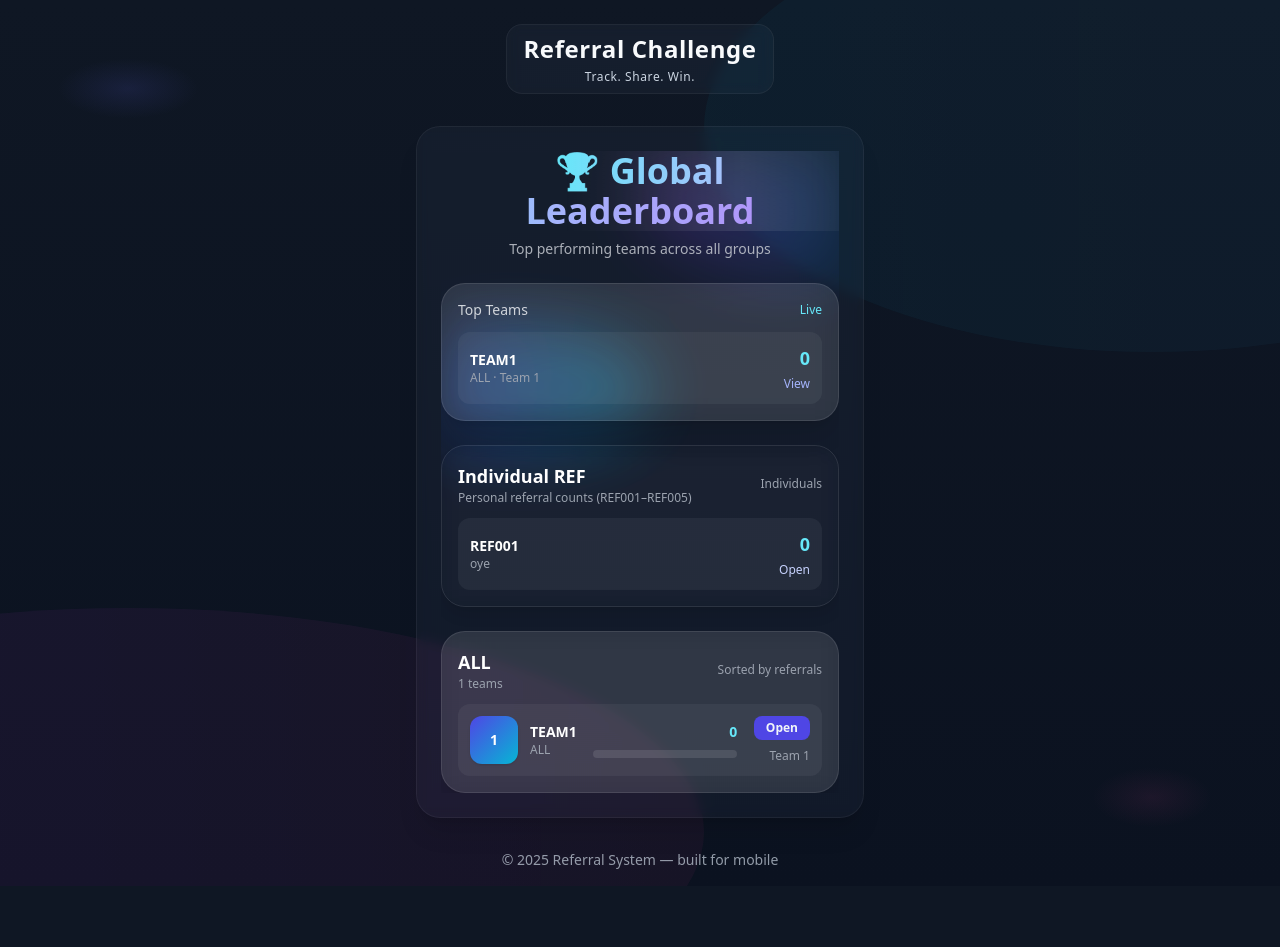
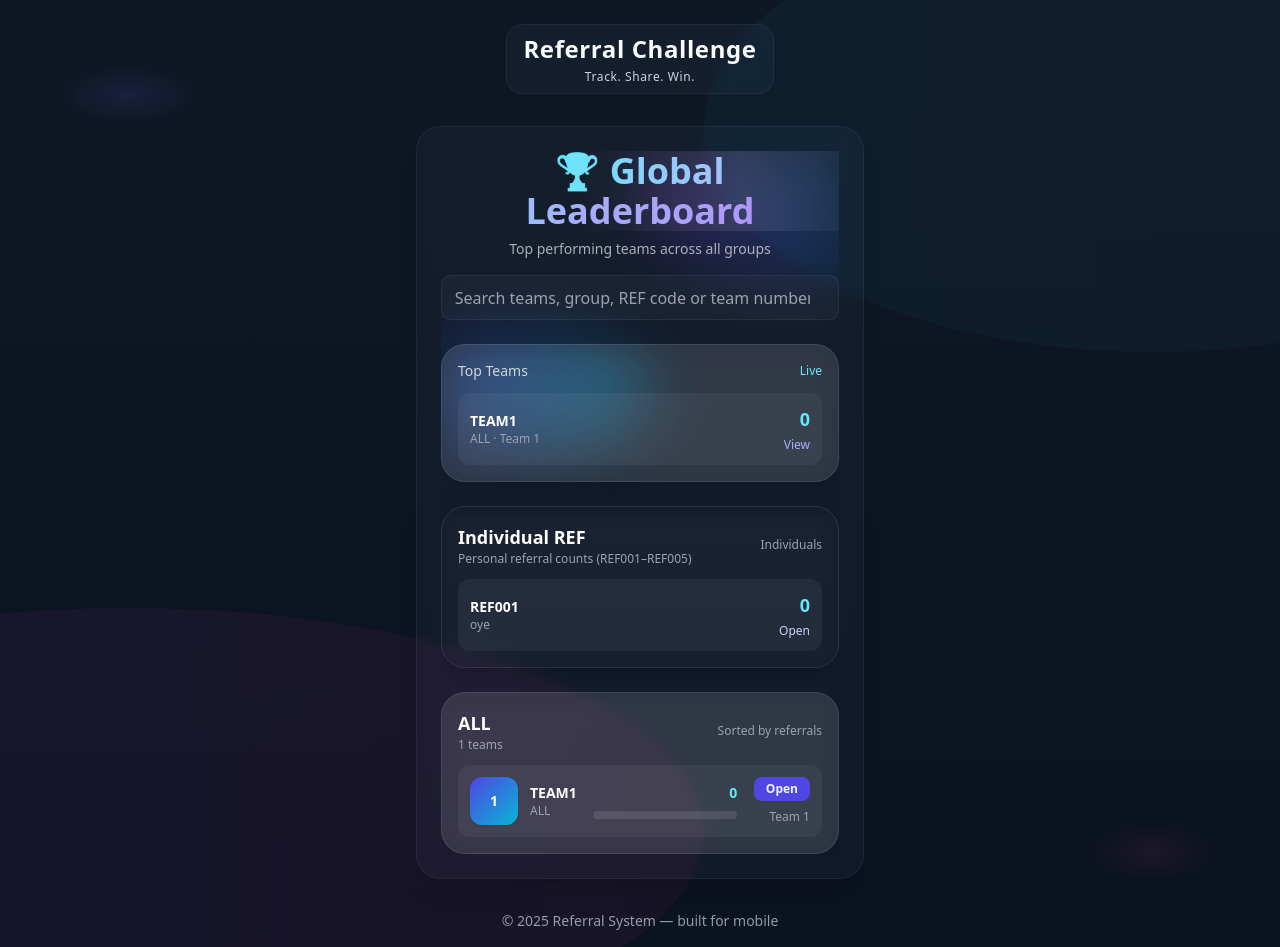
Before and after one commit to olamicreas/whatsapp_bot, a Flask app: page /public in a window 1280 px wide. Before the commit the page ends 869 px from the top, so only its background shows below. Run offline with Flask 3, Linux system fonts and the light colour scheme; some libraries are stand-ins or nearby versions.

Commit message:
Update leaderboard.html

```diff
--- a/templates/leaderboard.html
+++ b/templates/leaderboard.html
@@ -17,6 +17,10 @@
   @keyframes growWidth { from { width: 0%; } to { width: var(--w, 0%); } }
 
   .bg-blob { position: absolute; inset: 0; pointer-events: none; z-index: 0; filter: blur(30px) saturate(120%); opacity: 0.18; }
+
+  /* search box small tweaks */
+  #leaderboardSearch { width: 100%; padding: .6rem .8rem; border-radius: .6rem; border: 1px solid rgba(255,255,255,0.06); background: rgba(255,255,255,0.03); color: #fff; }
+  .no-results { text-align:center; padding:1rem; color:#cbd5e1; font-size: .95rem; }
 </style>
 
 <div class="relative overflow-hidden">
@@ -36,11 +40,18 @@
   </svg>
 
   <div class="space-y-6 relative z-10 animate-fade-slide">
-    <div class="text-center">
+
+    <!-- Header + Search -->
+    <div class="max-w-md mx-auto text-center">
       <h1 class="text-3xl sm:text-4xl font-extrabold shimmer">
         <span class="bg-clip-text text-transparent bg-gradient-to-r from-cyan-300 via-indigo-300 to-violet-400">🏆 Global Leaderboard</span>
       </h1>
       <p class="mt-2 text-sm text-gray-300/80">Top performing teams across all groups</p>
+
+      <!-- Search input -->
+      <div class="mt-4">
+        <input id="leaderboardSearch" placeholder="Search teams, group, REF code or team number (e.g. TEAM1, REF001, GroupName)" type="search" />
+      </div>
     </div>
 
     {# flatten all teams (excluding SOLO) for top5 calculation #}
@@ -57,7 +68,7 @@
     {% set top5 = top_sorted[-5:] | reverse %}
 
     {% if top5 %}
-    <div class="max-w-md mx-auto bg-white/10 border border-white/10 rounded-3xl p-4 shadow-xl backdrop-blur-lg">
+    <div id="topTeams" class="max-w-md mx-auto bg-white/10 border border-white/10 rounded-3xl p-4 shadow-xl backdrop-blur-lg">
       <div class="flex items-center justify-between mb-3">
         <div class="text-sm text-gray-300">Top Teams</div>
         <div class="text-xs text-cyan-300">Live</div>
@@ -65,7 +76,8 @@
 
       <div class="grid grid-cols-1 gap-2">
         {% for t in top5 %}
-        <div class="flex items-center justify-between p-3 bg-white/5 rounded-xl" style="animation: slideUpFade .45s ease both; animation-delay: {{ loop.index0 * 0.05 }}s;">
+        <div class="flex items-center justify-between p-3 bg-white/5 rounded-xl team-card"
+             data-tid="{{ t.tid }}" data-label="{{ t.label }}" data-group="{{ t.group }}" style="animation: slideUpFade .45s ease both; animation-delay: {{ loop.index0 * 0.05 }}s;">
           <div>
             <div class="text-sm font-semibold text-white">{{ t.label }}</div>
             <div class="text-xs text-gray-400">{{ t.group }} · Team {{ t.tid }}</div>
@@ -83,7 +95,7 @@
     {# SOLO / Individual REF section #}
     {% set solo = all_refs.get('SOLO') if all_refs is mapping else None %}
     {% if solo and solo|length %}
-    <div class="max-w-md mx-auto bg-white/6 border border-white/10 rounded-3xl p-4 shadow-lg backdrop-blur-md">
+    <div id="soloSection" class="max-w-md mx-auto bg-white/6 border border-white/10 rounded-3xl p-4 shadow-lg backdrop-blur-md">
       <div class="flex items-center justify-between mb-3">
         <div>
           <h3 class="text-lg font-bold text-white">Individual REF</h3>
@@ -94,7 +106,8 @@
 
       <div class="space-y-2">
         {% for ref_key, info in solo.items() %}
-        <div class="flex items-center justify-between p-3 rounded-xl bg-white/5">
+        <div class="flex items-center justify-between p-3 rounded-xl bg-white/5 solo-card"
+             data-refkey="{{ ref_key }}" data-label="{{ info.team_label or ref_key }}">
           <div>
             <div class="text-sm font-semibold text-white">{{ info.team_label or ref_key }}</div>
             <div class="text-xs text-gray-400">{{ ref_key }}</div>
@@ -115,11 +128,11 @@
     {% endif %}
 
     {# Full grouped leaderboard (skip SOLO group) #}
-    <div class="space-y-5">
+    <div id="groupsContainer" class="space-y-5">
       {% if all_refs %}
         {% for group, teams in all_refs.items() %}
           {% if group != 'SOLO' %}
-            <section class="max-w-md mx-auto bg-white/10 border border-white/10 rounded-3xl p-4 shadow-lg backdrop-blur-md">
+            <section class="group-section max-w-md mx-auto bg-white/10 border border-white/10 rounded-3xl p-4 shadow-lg backdrop-blur-md" data-group-name="{{ group }}">
               <header class="flex items-center justify-between mb-3">
                 <div>
                   <h3 class="text-lg font-bold text-white">{{ group }}</h3>
@@ -132,7 +145,8 @@
                 {% for tid, info in teams.items() %}
                   {% set referrals = info.referrals | default(0) %}
                   {% set pct = (referrals if referrals <= 100 else 100) %}
-                  <article class="p-3 rounded-xl bg-white/5 flex items-center justify-between gap-3"
+                  <article class="team-article p-3 rounded-xl bg-white/5 flex items-center justify-between gap-3 team-card"
+                           data-tid="{{ tid }}" data-label="{{ info.team_label }}" data-group="{{ group }}"
                            style="animation: slideUpFade .45s ease both; animation-delay: {{ loop.index0 * 0.06 }}s;">
                     <div class="flex items-center gap-3">
                       <div class="w-12 h-12 rounded-xl flex items-center justify-center bg-gradient-to-br from-indigo-600 to-cyan-500 text-white font-bold shadow">
@@ -168,6 +182,11 @@
       {% endif %}
     </div>
 
+    <!-- No results element (hidden by default) -->
+    <div id="noResults" class="max-w-md mx-auto no-results hidden">
+      No matches found. Try a different search (team label, team number, group name, or REF code).
+    </div>
+
     {% if user %}
     <div class="max-w-md mx-auto bg-white/10 border border-white/10 rounded-3xl p-4 shadow-lg backdrop-blur-md" style="animation: slideUpFade .45s ease both; animation-delay: .05s;">
       <div class="flex items-center justify-between">
@@ -198,19 +217,105 @@
 </div>
 
 <script>
-  const copyBtn = document.getElementById('copyLinkBtn');
-  if (copyBtn) {
-    copyBtn.addEventListener('click', async () => {
-      const linkEl = document.getElementById('teamLink');
-      if (!linkEl) return;
-      try {
-        await navigator.clipboard.writeText(linkEl.value);
-        copyBtn.textContent = 'Copied!';
-        setTimeout(() => copyBtn.textContent = 'Copy', 1600);
-      } catch(e) {
-        alert('Copy failed — copy manually: ' + linkEl.value);
+  // debounce helper
+  function debounce(fn, wait) {
+    let t;
+    return function (...args) {
+      clearTimeout(t);
+      t = setTimeout(() => fn.apply(this, args), wait);
+    };
+  }
+
+  (function () {
+    const input = document.getElementById('leaderboardSearch');
+    const teamCards = () => Array.from(document.querySelectorAll('.team-card'));
+    const soloCards = () => Array.from(document.querySelectorAll('.solo-card'));
+    const groupSections = () => Array.from(document.querySelectorAll('.group-section'));
+    const noResultsEl = document.getElementById('noResults');
+
+    function normalize(s){
+      return (s || '').toString().trim().toLowerCase();
+    }
+
+    function matchesQuery(el, q) {
+      if (!q) return true;
+      // check data attributes first
+      const tid = normalize(el.dataset.tid || '');
+      const label = normalize(el.dataset.label || el.textContent);
+      const group = normalize(el.dataset.group || '');
+      const refkey = normalize(el.dataset.refkey || '');
+      // text snapshot
+      const text = normalize(el.textContent || '');
+      return tid.includes(q) || label.includes(q) || group.includes(q) || refkey.includes(q) || text.includes(q);
+    }
+
+    function runFilter() {
+      const qRaw = input ? input.value : '';
+      const q = normalize(qRaw);
+
+      let visibleCount = 0;
+
+      // filter team cards (top teams + group teams)
+      teamCards().forEach(el => {
+        const ok = matchesQuery(el, q);
+        el.style.display = ok ? '' : 'none';
+        if (ok) visibleCount++;
+      });
+
+      // filter solo cards
+      soloCards().forEach(el => {
+        const ok = matchesQuery(el, q);
+        el.style.display = ok ? '' : 'none';
+        if (ok) visibleCount++;
+      });
+
+      // hide entire group sections if none of their .team-card children visible
+      groupSections().forEach(section => {
+        const cards = Array.from(section.querySelectorAll('.team-card'));
+        const anyVisible = cards.some(c => c.style.display !== 'none');
+        section.style.display = anyVisible ? '' : 'none';
+      });
+
+      // Top teams block: hide if none visible inside it
+      const topBlock = document.getElementById('topTeams');
+      if (topBlock) {
+        const anyTop = Array.from(topBlock.querySelectorAll('.team-card')).some(c => c.style.display !== 'none');
+        topBlock.style.display = anyTop ? '' : 'none';
       }
-    });
-  }
+
+      // Solo section
+      const soloSection = document.getElementById('soloSection');
+      if (soloSection) {
+        const anySolo = Array.from(soloSection.querySelectorAll('.solo-card')).some(c => c.style.display !== 'none');
+        soloSection.style.display = anySolo ? '' : 'none';
+      }
+
+      // Show no results when nothing visible
+      if (visibleCount === 0) {
+        noResultsEl.classList.remove('hidden');
+      } else {
+        noResultsEl.classList.add('hidden');
+      }
+    }
+
+    const debounced = debounce(runFilter, 180);
+    if (input) {
+      input.addEventListener('input', debounced);
+      // allow Enter to go to a progress page when user types a ref_id or name
+      input.addEventListener('keydown', (e) => {
+        if (e.key === 'Enter') {
+          const val = normalize(input.value);
+          if (!val) return;
+          // quick heuristic: if value looks like a ref_id/name (no spaces or underscores preferred) redirect
+          // we normalize similarly to server normalize_ref_id: lowercase, spaces->underscore, strip invalid
+          const normalized = val.replace(/\s+/g, '_').replace(/[^a-z0-9_]/g, '');
+          window.location.href = `/progress/${normalized}`;
+        }
+      });
+    }
+
+    // run once on load to ensure initial state
+    document.addEventListener('DOMContentLoaded', runFilter);
+  })();
 </script>
 {% endblock %}
```
